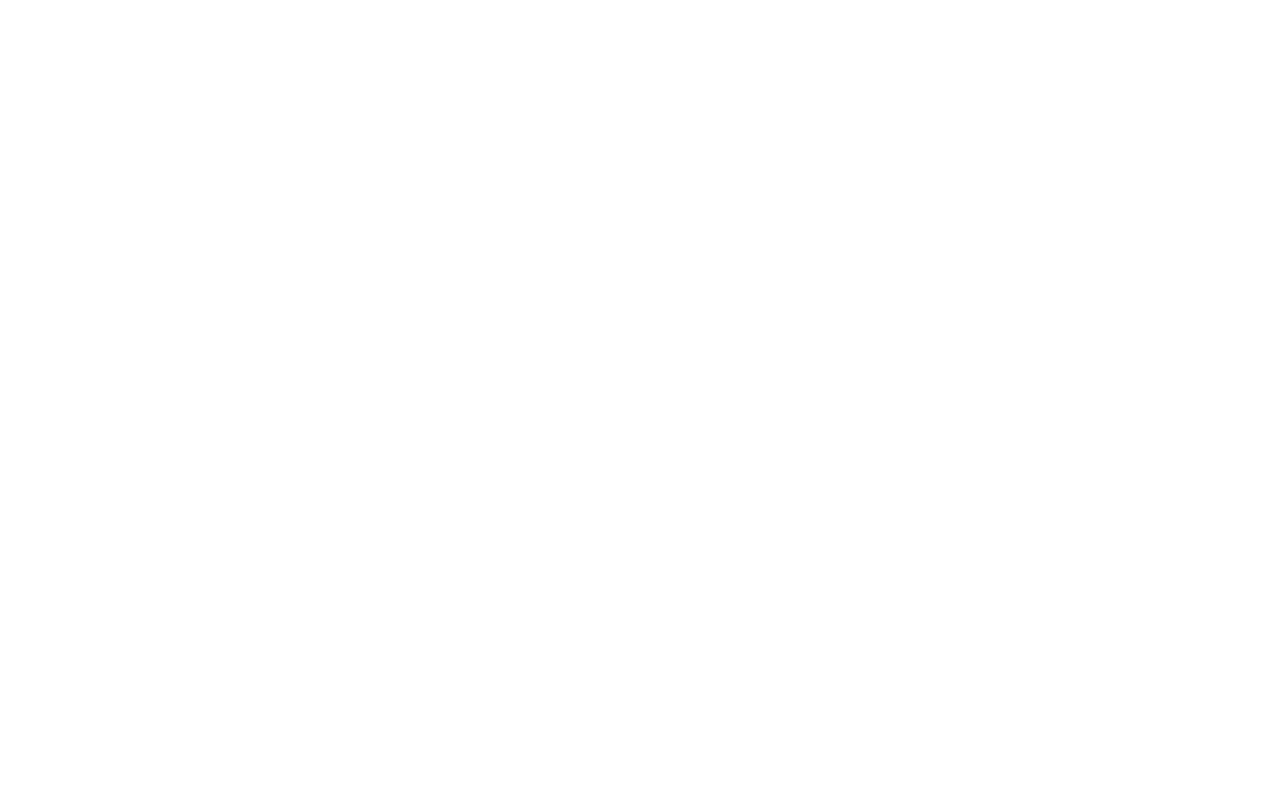
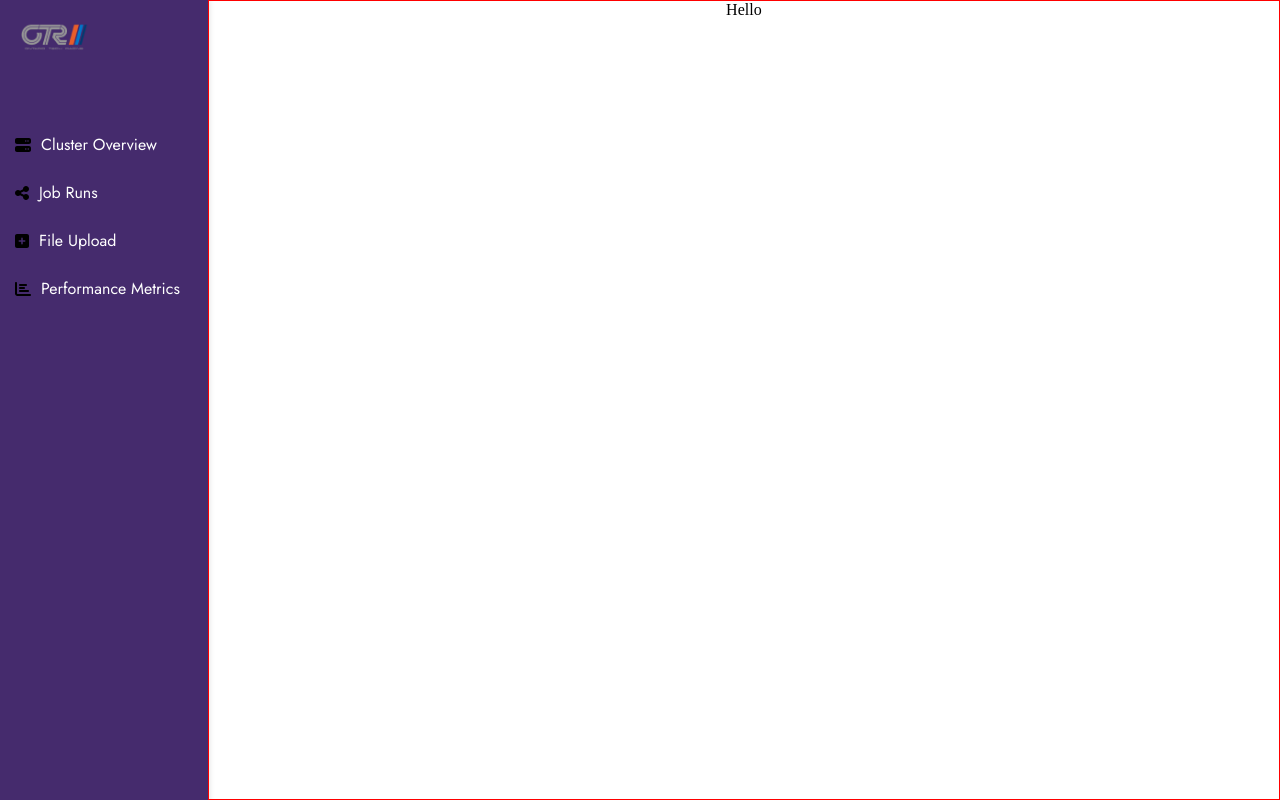
Before and after one commit to OntarioTechRacing/cluster_frontend, a React (Create React App) app: page /simulation-comparisons in a window 1280 px wide. Before the commit this address had no page. Built offline with nearby package versions, Linux system fonts and the light colour scheme.

Commit message:
layout and routing set up for simulation compariosn page

```diff
--- a/src/App.js
+++ b/src/App.js
@@ -1,13 +1,18 @@
 import { BrowserRouter, Route, Routes } from "react-router-dom";
-import SimulationRuns from "./Pages/Simulation-Runs/SimulationRuns";
+import SimulationRuns from "./Pages/SimulationRuns.jsx";
 import Hero from "./Components/Hero/Hero.jsx";
+import SimulationComparison from "./Pages/SimulationComparison.jsx";
 
 function App() {
   return (
     <BrowserRouter>
       <Routes>
+        <Route path="/" element={<Hero />} />
         <Route path="/simulation-runs" element={<SimulationRuns />} />
-        <Route path="/" element={<Hero />} />
+        <Route
+          path="/simulation-comparisons"
+          element={<SimulationComparison />}
+        />
       </Routes>
     </BrowserRouter>
   );
--- /dev/null
+++ b/src/Components/Simulation-Comparison/MainLayout.jsx
@@ -0,0 +1,21 @@
+import React from "react";
+import { Container } from "@mui/material";
+
+export default function MainLayout({ children }) {
+  return (
+    <Container
+      fixed
+      sx={{
+        display: "flex",
+        flexDirection: "column",
+        gap: 6,
+        alignItems: "center",
+        borderStyle: "solid",
+        borderWidth: 1,
+        borderColor: "red",
+      }}
+    >
+      {children}
+    </Container>
+  );
+}
--- /dev/null
+++ b/src/Pages/SimulationComparison.jsx
@@ -0,0 +1,20 @@
+import React from "react";
+import { Box } from "@mui/material";
+import Navbar from "../Components/NavBar/Navbar";
+import MainLayout from "../Components/Simulation-Comparison/MainLayout";
+export default function SimulationComparison() {
+  return (
+    <Box
+      sx={{
+        height: { xs: "auto", lg: "100vh" },
+        display: "flex",
+        flexDirection: "row",
+      }}
+    >
+      <Navbar />
+      <MainLayout>
+        <div>Hello</div>
+      </MainLayout>
+    </Box>
+  );
+}
```
Also changed, not shown: src/Pages/SimulationRuns.jsx (renamed from src/Pages/Simulation-Runs/SimulationRuns.jsx, +4 -4 lines).
